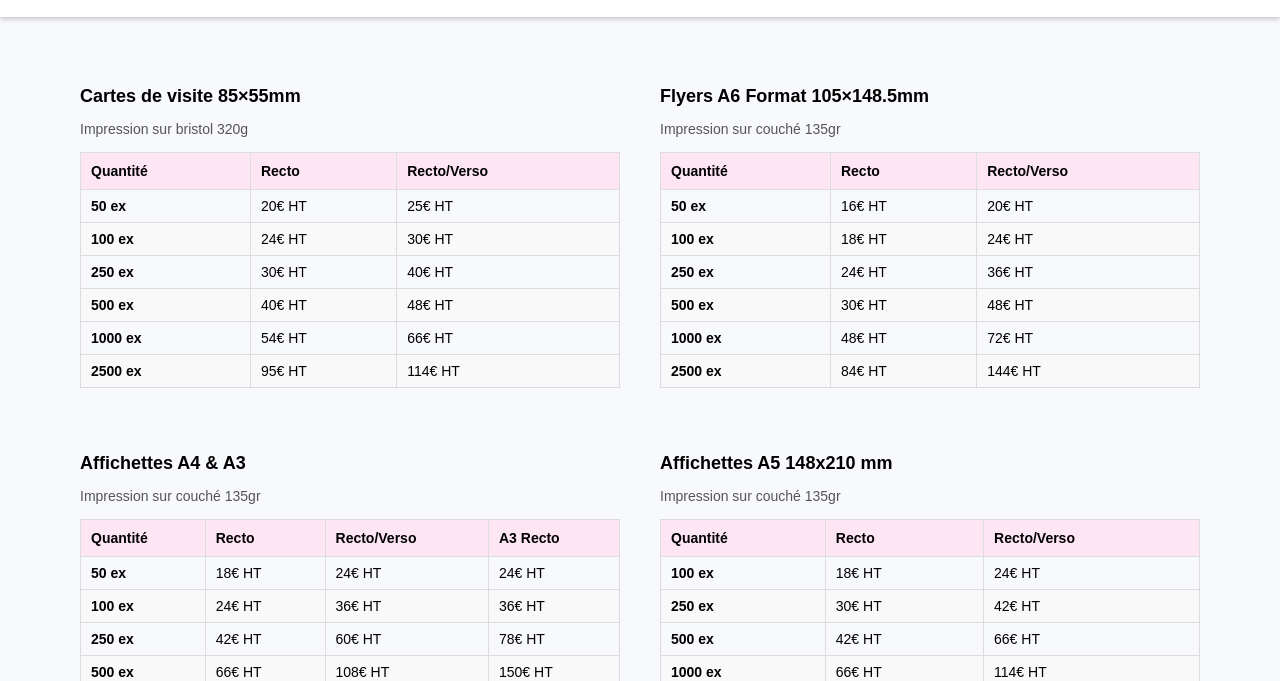
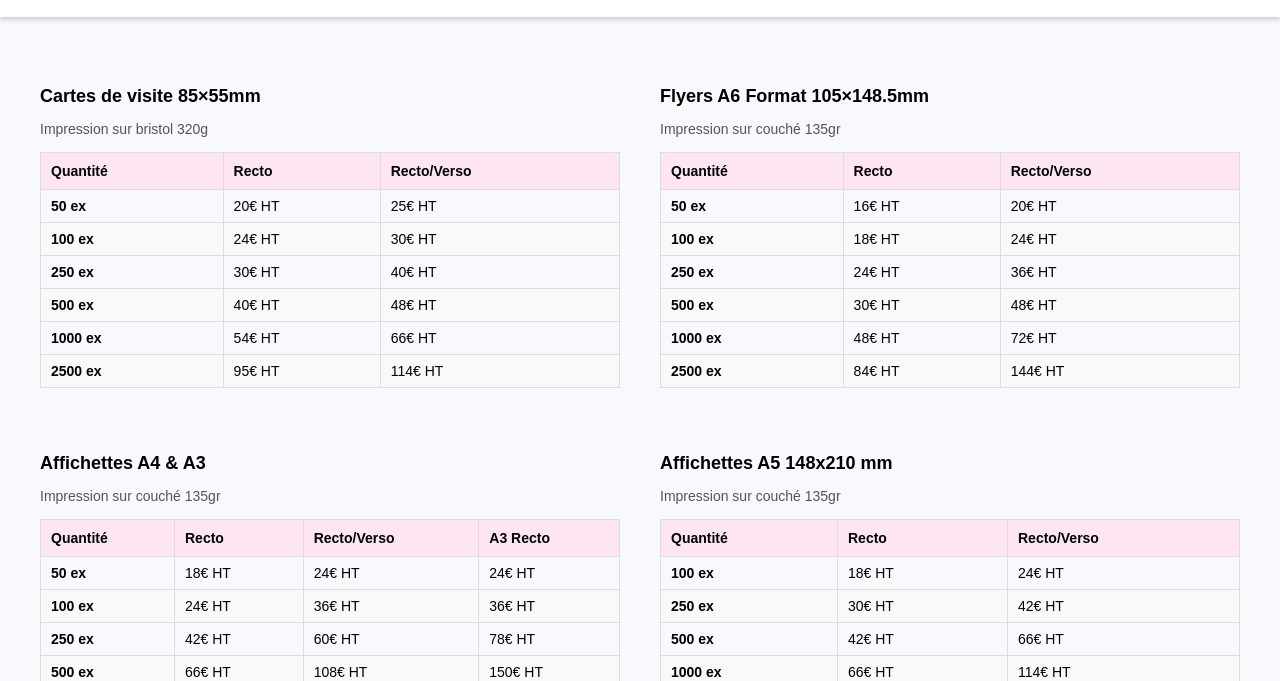
Before and after one commit to Owxnbrr/IPP, a plain HTML site: page tarifs.html in a window 1280 px wide. Shown: the part 119-800 px from the top of the page. Drawn offline with Linux system fonts and the light colour scheme; a web font is replaced by a local one.

Commit message:
Add files via upload

```diff
--- a/css/style-imp.css
+++ b/css/style-imp.css
@@ -474,6 +474,7 @@
 
     .card {
         padding: 1rem;
+        box-shadow: 0px 0px 13.5px 0px rgba(0, 0, 0, 0.082);;
     }
 
     .card h3 {
--- a/css/style-tarif.css
+++ b/css/style-tarif.css
@@ -235,7 +235,7 @@
             flex-wrap: wrap;
             justify-content: space-between;
             gap: 20px;
-            padding: 40px 80px;
+            padding: 40px 40px;
         }
 
         .product-section {
```
Also changed, not shown: img/barre.png (added), img/google rating.png (added).
